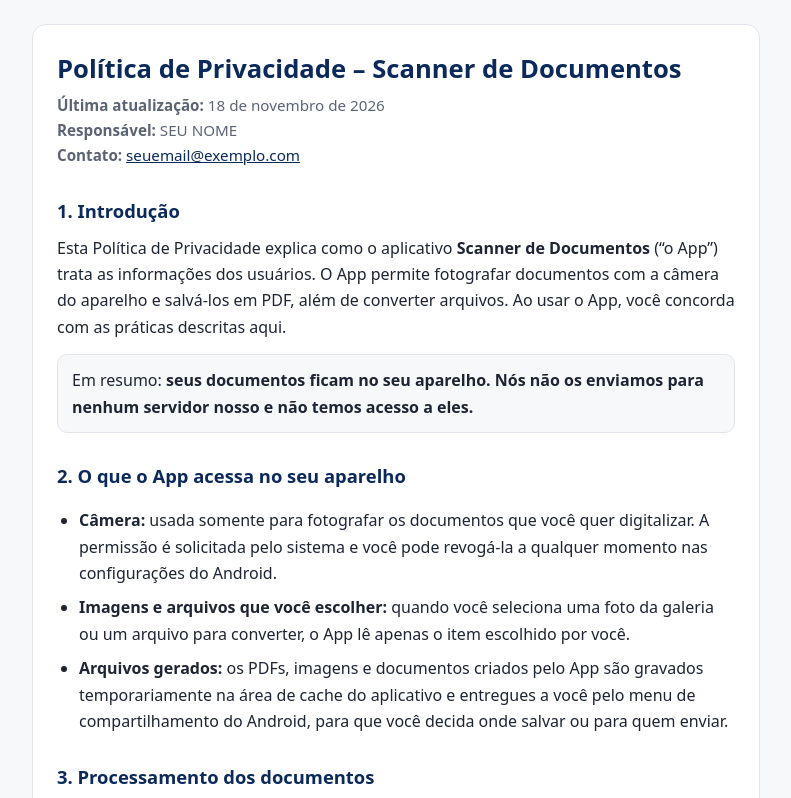
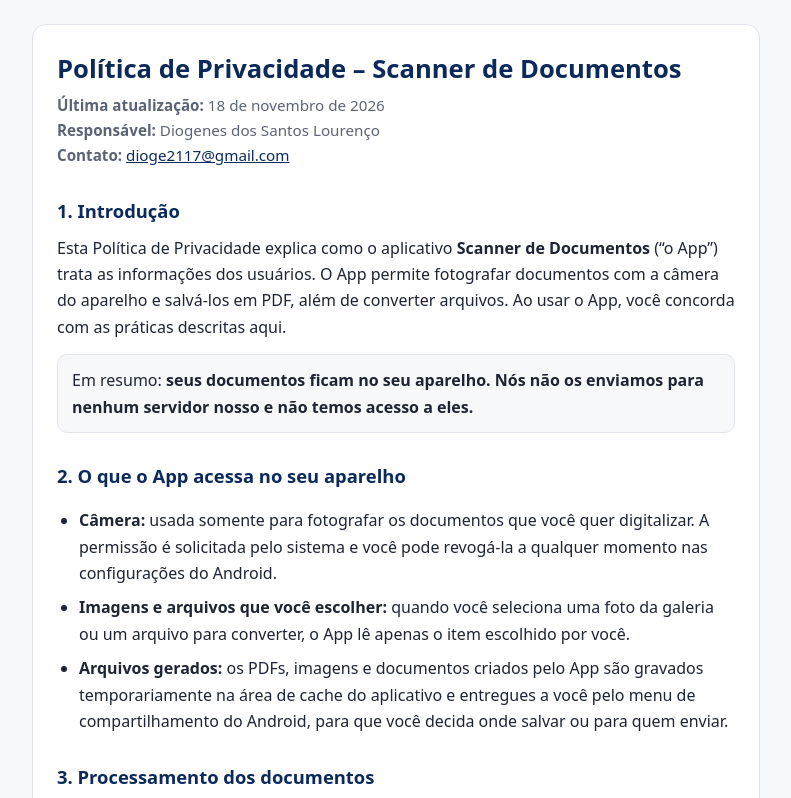
Before and after one commit to dioge2118-ai/privacypolicyScannertopdf.github.io, a plain HTML site: page index.html in a window 1280 px wide. Shown: the top 798 px of the page, without its empty margins (244-1035 px from the left). Drawn offline with Linux system fonts and the light colour scheme.

Commit message:
Add files via upload

```diff
--- a/index.html
+++ b/index.html
@@ -30,8 +30,8 @@
 <h1>Política de Privacidade – Scanner de Documentos</h1>
 <div class="meta">
   <div><strong>Última atualização:</strong> 18 de novembro de 2026</div>
-  <div><strong>Responsável:</strong> SEU NOME</div>
-  <div><strong>Contato:</strong> <a href="mailto:seuemail@exemplo.com">seuemail@exemplo.com</a></div>
+  <div><strong>Responsável:</strong> Diogenes dos Santos Lourenço</div>
+  <div><strong>Contato:</strong> <a href="mailto:dioge2117@gmail.com">dioge2117@gmail.com</a></div>
 </div>
 
 <h2>1. Introdução</h2>
@@ -74,7 +74,7 @@
 <p>Para confirmar e restaurar a sua compra, usamos o serviço <strong>RevenueCat</strong>, que pode receber um identificador anônimo de usuário e o histórico de compras associado ao App. Saiba mais em <a href="https://www.revenuecat.com/privacy">revenuecat.com/privacy</a>.</p>
 
 <h2>7. Bibliotecas de terceiros</h2>
-<p>Para gerar PDFs e converter arquivos, o App carrega bibliotecas de código aberto (jsPDF, JSZip e PDF.js) a partir da rede de distribuição <strong>cdnjs/Cloudflare</strong>. Nessa requisição, o provedor pode registrar o seu endereço IP e dados técnicos básicos da conexão, como ocorre em qualquer acesso à internet. Nenhum conteúdo dos seus documentos é enviado nessa operação.</p>
+<p>Para gerar PDFs e converter arquivos, o App utiliza bibliotecas de código aberto (jsPDF, JSZip e PDF.js) que já vêm incluídas dentro do próprio aplicativo. Elas funcionam no aparelho, sem baixar nada da internet, e nenhum conteúdo dos seus documentos é enviado a terceiros nessa operação.</p>
 
 <h2>8. Compartilhamento de informações</h2>
 <p>Nós <strong>não vendemos</strong> informações pessoais e não compartilhamos seus documentos com ninguém. As únicas informações que podem ser tratadas por terceiros são as descritas nas seções 5, 6 e 7, nas condições indicadas.</p>
@@ -94,7 +94,7 @@
 
 <h2>13. Contato</h2>
 <p>Em caso de dúvidas sobre esta Política de Privacidade, entre em contato:</p>
-<p><strong>SEU NOME</strong><br>E-mail: <a href="mailto:seuemail@exemplo.com">seuemail@exemplo.com</a></p>
+<p><strong>Diogenes dos Santos Lourenço</strong><br>E-mail: <a href="mailto:dioge2117@gmail.com">dioge2117@gmail.com</a></p>
 
 </div>
 <footer>Scanner de Documentos – Política de Privacidade</footer>
```
